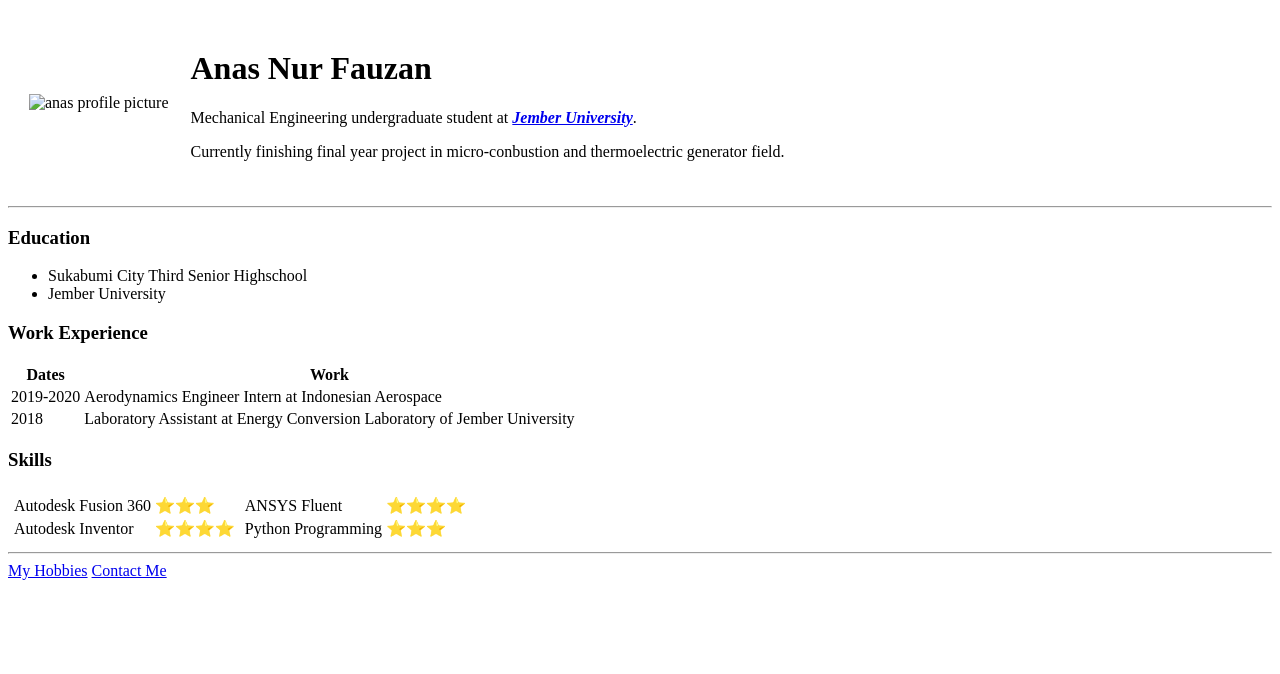
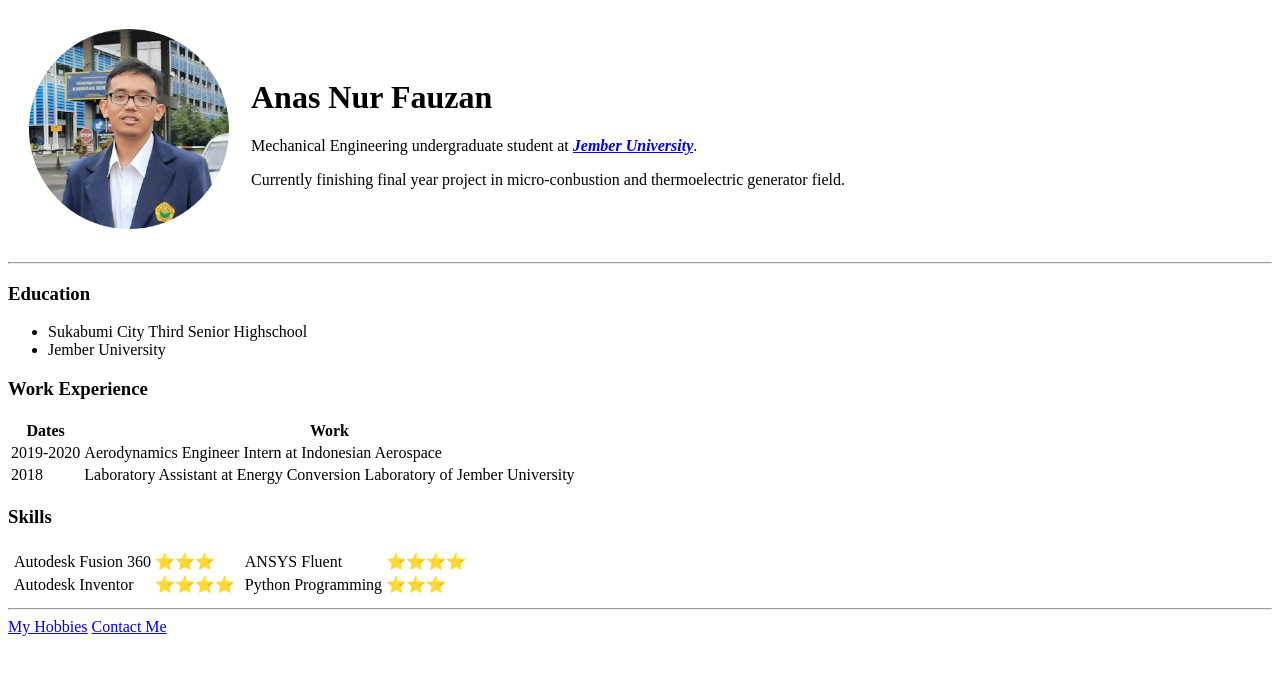
Before and after one commit to luzikato-02/html_myCV, a plain HTML site: page index.html in a window 1280 px wide. Drawn offline with Linux system fonts and the light colour scheme.

Commit message:
update img source path

```diff
--- a/index.html
+++ b/index.html
@@ -9,7 +9,7 @@
 <body>
   <table cellspacing="20">
     <tr>
-      <td><img src="img/anas.png" width="200" height="200" alt="anas profile picture"></td>
+      <td><img src="anas.png" width="200" height="200" alt="anas profile picture"></td>
       <td>
         <h1>Anas Nur Fauzan</h1>
         <p>Mechanical Engineering undergraduate student at <em><strong><a href="https://www.unej.ac.id">Jember University</a></strong></em>.</p>
```
